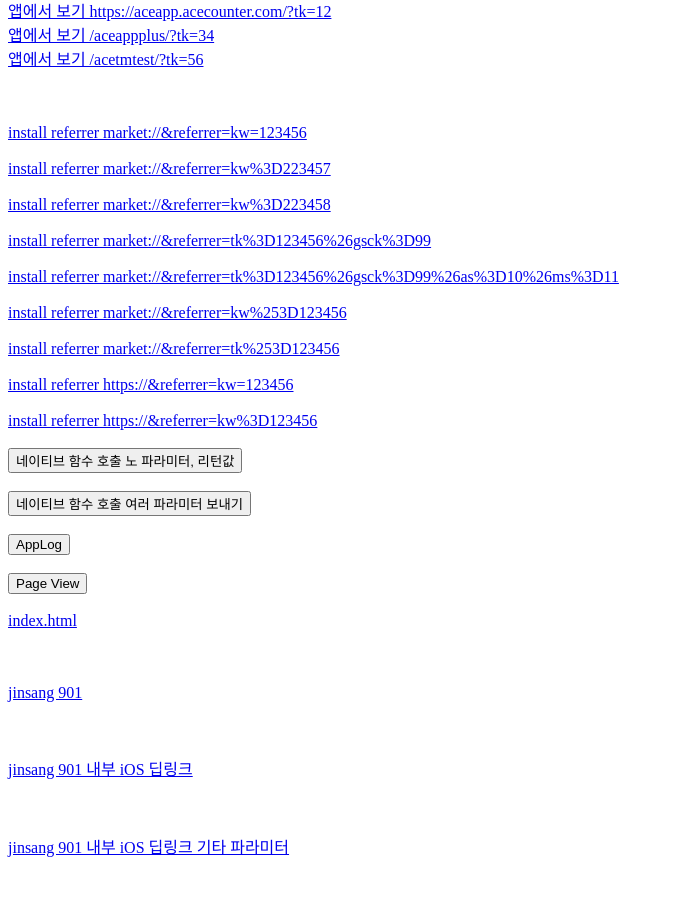
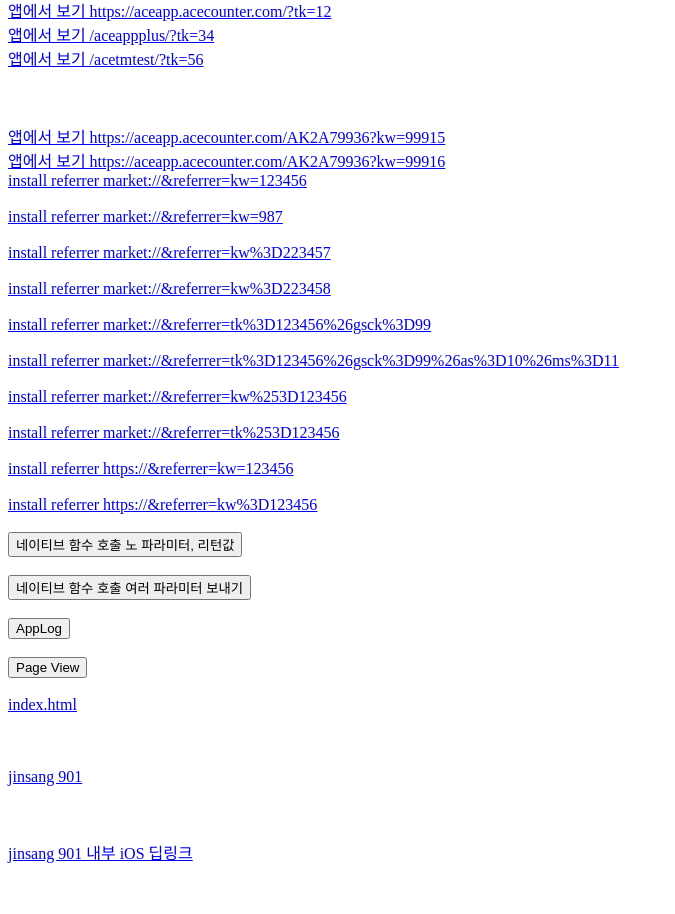
Before and after one commit to jinsangYoo/getherServer, a website: page index.html in a window 1280 px wide. Shown: the part 2315-3229 px from the top of the page, without its empty margins (0-675 px from the left). Drawn offline with nearby package versions, Linux system fonts and the light colour scheme.

Commit message:
앱링크, 리퍼러 링크 추가

```diff
--- a/index.html
+++ b/index.html
@@ -205,8 +205,11 @@
     <a href="https://aceapp.acecounter.com/?tk=12">앱에서 보기 https://aceapp.acecounter.com/?tk=12</a><br />
     <a href="https://aceapp.acecounter.com/aceappplus/?tk=34" id="aceappplus">앱에서 보기 /aceappplus/?tk=34</a><br />
     <a href="https://aceapp.acecounter.com/acetmtest/?tk=56" id="acetmtest">앱에서 보기 /acetmtest/?tk=56</a><br /><br /><br /><br />
+    <a href="https://aceapp.acecounter.com/AK2A79936?&kw=99915">앱에서 보기 https://aceapp.acecounter.com/AK2A79936?kw=99915</a><br />
+    <a href="https://aceapp.acecounter.com/AK2A79936?kw=99916">앱에서 보기 https://aceapp.acecounter.com/AK2A79936?kw=99916</a><br />
 
     <a href="market://details?id=com.acecounter.android.acetmtest&referrer=kw=D123456">install referrer market://&referrer=kw=123456</a><br /><br />
+    <a href="market://details?id=com.acecounter.android.acetmtest&referrer=kw=987">install referrer market://&referrer=kw=987</a><br /><br />
     <a href="market://details?id=com.acecounter.android.acetmtest&referrer=kw%3D23457">install referrer market://&referrer=kw%3D223457</a><br /><br />
     <a href="market://details?id=com.acecounter.android.acetmtest&referrer=kw%3D23458">install referrer market://&referrer=kw%3D223458</a><br /><br />
     <a href="market://details?id=com.acecounter.android.acetmtest&referrer=tk%3D123456%26gsck%3D99">install referrer market://&referrer=tk%3D123456%26gsck%3D99</a><br /><br />
```
